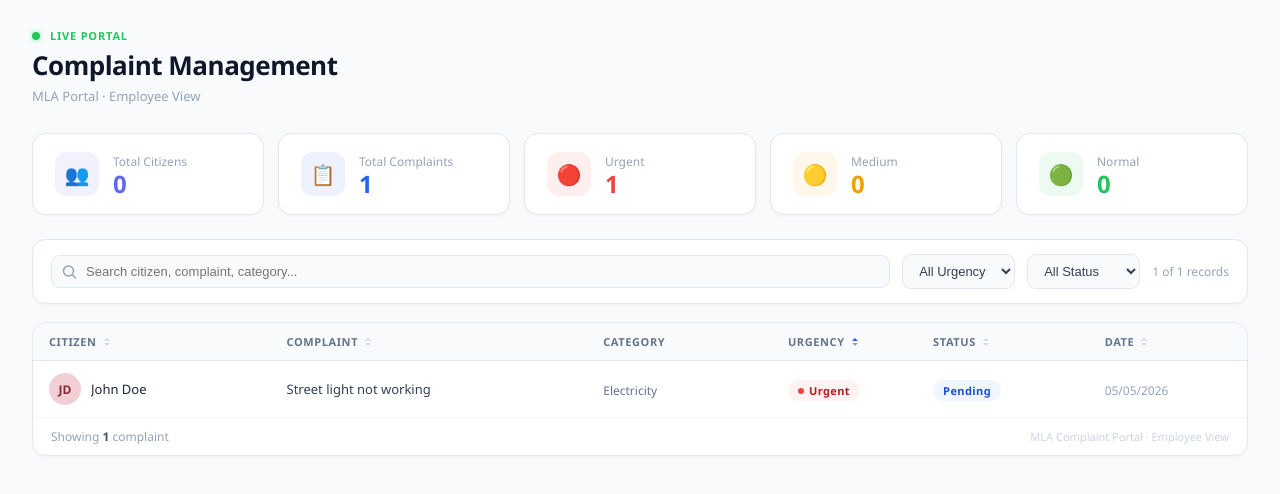
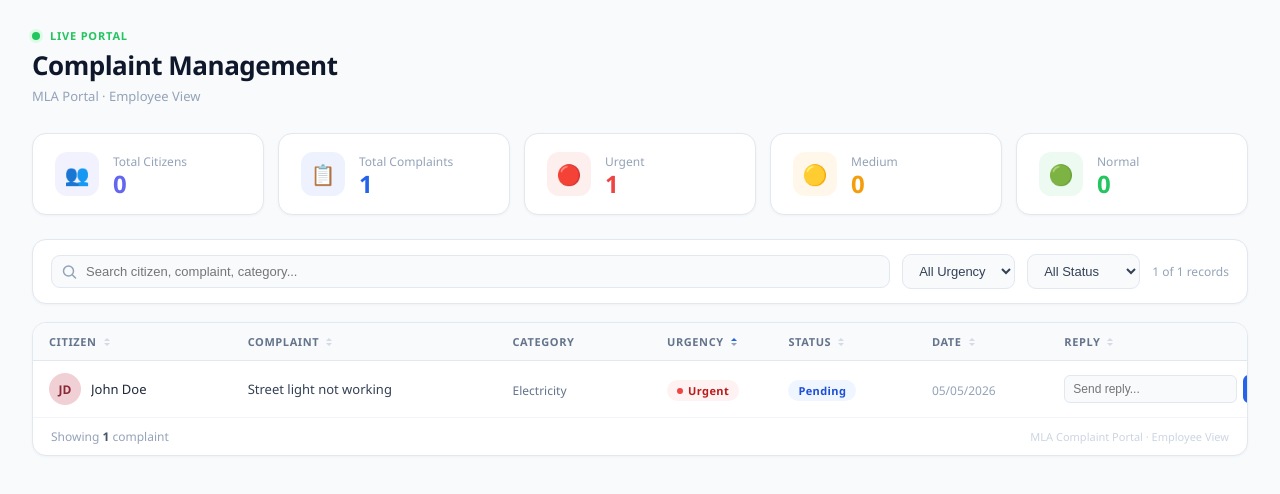
Before and after one commit to asnapareeth004-hue/entemlaproject, a React (Create React App) app: page /employee in a window 1280 px wide. Shown: the top 494 px of the page. Built offline with nearby package versions, Linux system fonts and the light colour scheme; no server answers.

Commit message:
employe chnageddd

```diff
--- a/src/pages/EmployeeDashboard.jsx
+++ b/src/pages/EmployeeDashboard.jsx
@@ -81,6 +81,7 @@ export default function EmployeeComplaintDashboard() {
   const [statusFilter, setStatusFilter] = useState("");
   const [sortBy, setSortBy] = useState("urgency");
   const [sortOrder, setSortOrder] = useState("asc");
+  const [replies, setReplies] = useState({});
 
   useEffect(() => {
     fetch("http://localhost:5000/api/users")
@@ -145,7 +146,11 @@ export default function EmployeeComplaintDashboard() {
     { key: "urgency",  label: "Urgency" },
     { key: "status",   label: "Status" },
     { key: "date",     label: "Date" },
+    { key: "reply", label: "Reply" }
   ];
+  const handleReplyChange = (id, value) => {
+  setReplies(prev => ({ ...prev, [id]: value }));
+};
 
   return (
     <div style={{ minHeight: "100vh", background: "#F8FAFC", fontFamily: "'DM Sans', 'Segoe UI', sans-serif", padding: "28px 32px" }}>
@@ -237,6 +242,7 @@ export default function EmployeeComplaintDashboard() {
             <col style={{ width: "11%" }} />
             <col style={{ width: "13%" }} />
             <col style={{ width: "12%" }} />
+            <col style={{ width: "18%" }} />
           </colgroup>
           <thead>
             <tr style={{ background: "#F8FAFC", borderBottom: "1px solid #E2E8F0" }}>
@@ -256,6 +262,7 @@ export default function EmployeeComplaintDashboard() {
                     {col.key && <SortIcon active={sortBy === col.key} direction={sortOrder} />}
                   </span>
                 </th>
+
               ))}
             </tr>
           </thead>
@@ -311,6 +318,42 @@ export default function EmployeeComplaintDashboard() {
                 <td style={{ padding: "12px 16px" }}>
                   <span style={{ fontSize: 12, color: "#94A3B8", fontWeight: 500 }}>{c.date}</span>
                 </td>
+                {/* Reply */}
+<td style={{ padding: "12px 16px" }}>
+  <div style={{ display: "flex", gap: 6 }}>
+    <input
+      type="text"
+      placeholder="Send reply..."
+      value={replies[c.id] || ""}
+      onChange={(e) => handleReplyChange(c.id, e.target.value)}
+      style={{
+        flex: 1,
+        padding: "6px 8px",
+        border: "1px solid #E2E8F0",
+        borderRadius: 6,
+        fontSize: 12,
+        outline: "none",
+        background: "#F8FAFC"
+      }}
+    />
+    <button
+      onClick={() => {
+        console.log("Reply sent:", c.id, replies[c.id]);
+      }}
+      style={{
+        padding: "6px 10px",
+        fontSize: 12,
+        background: "#2563EB",
+        color: "#fff",
+        border: "none",
+        borderRadius: 6,
+        cursor: "pointer"
+      }}
+    >
+      Send
+    </button>
+  </div>
+</td>
               </tr>
             ))}
           </tbody>
```
